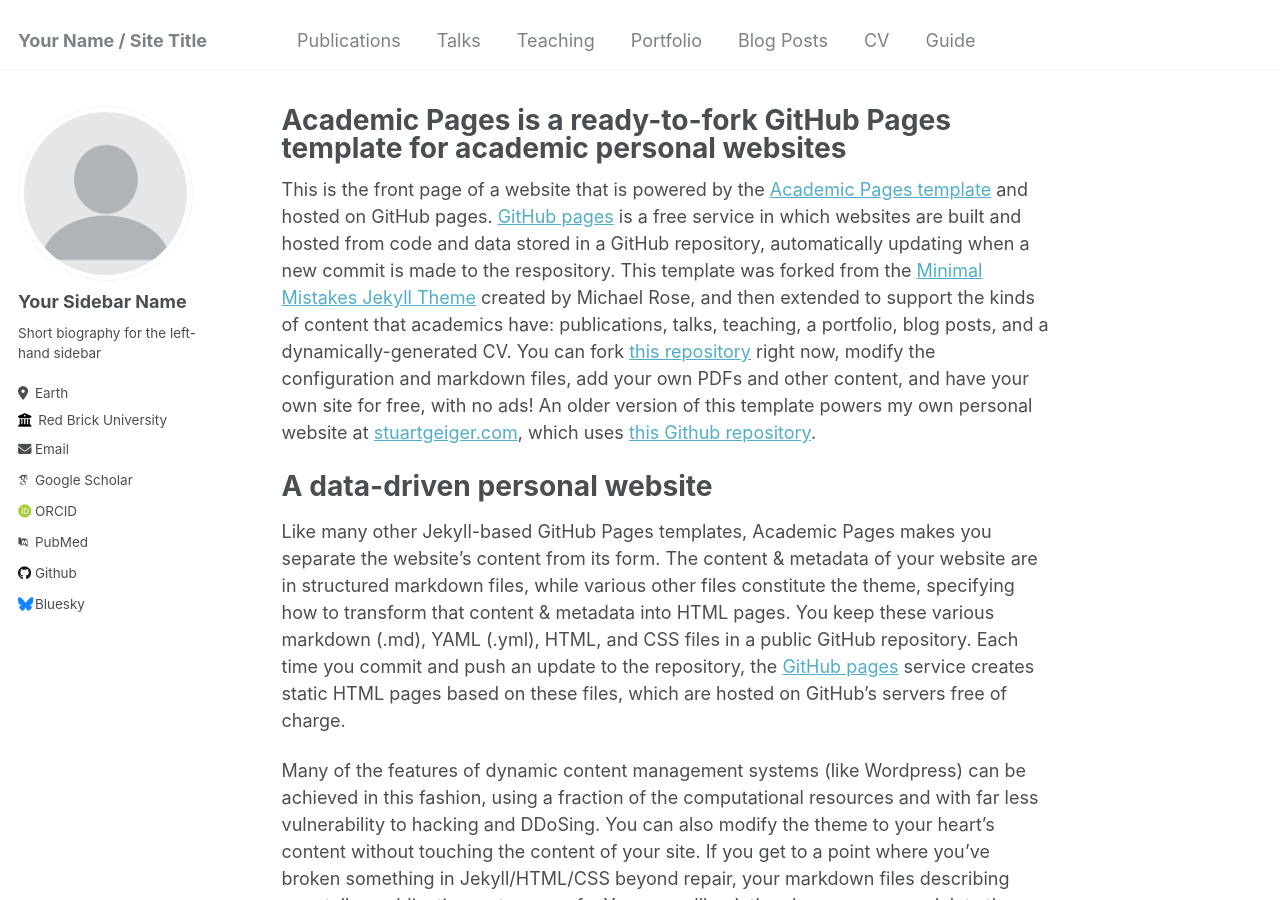
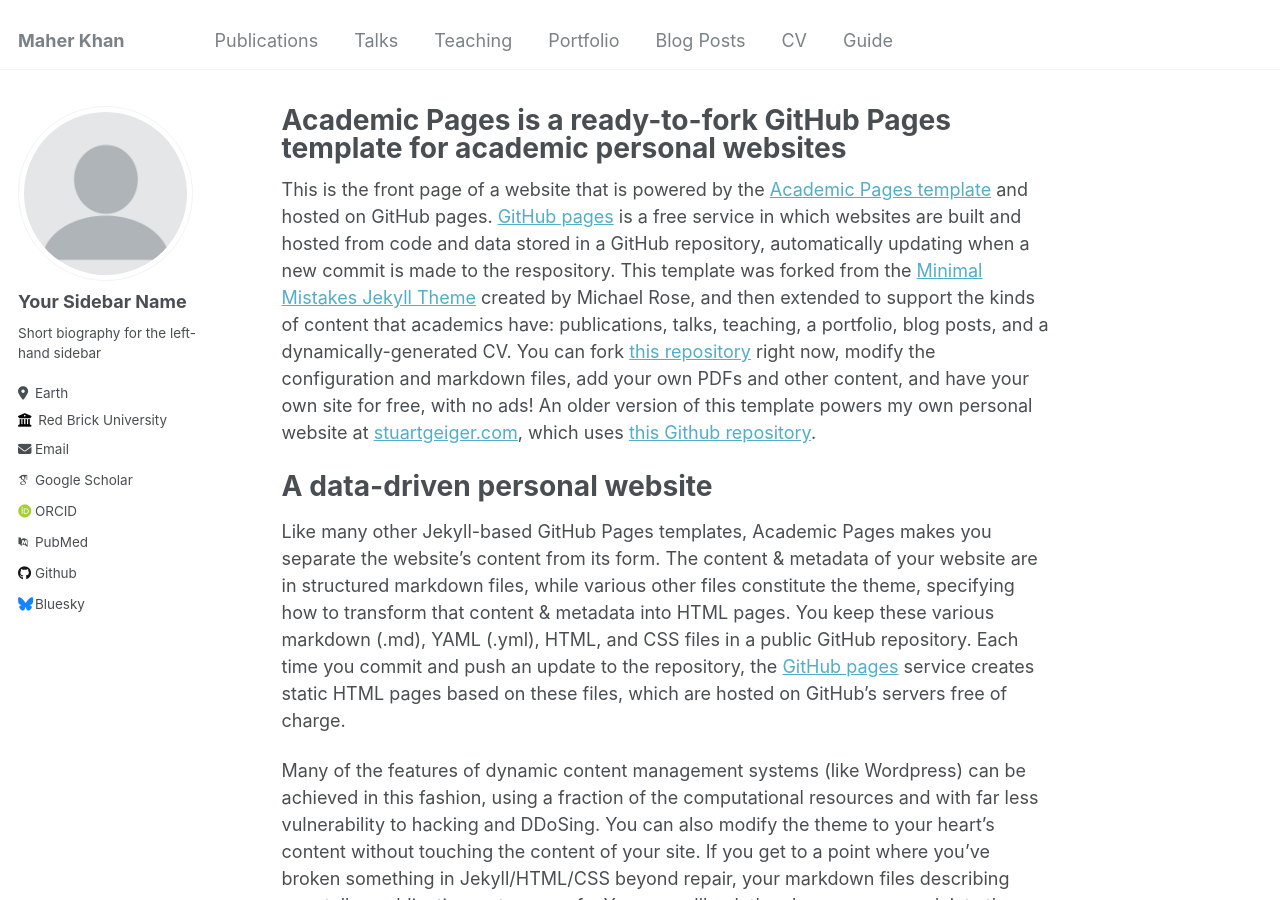
Before and after one commit to maher460/maher460.github.io, a Jekyll site: the page built from _pages/about.md, in a window 1280 px wide and 900 px high. Built offline with Jekyll 4.4.1, drawn with Linux system fonts in a browser that asks for light colours; some web fonts are replaced.

Commit message:
Update _config.yml

```diff
--- a/_config.yml
+++ b/_config.yml
@@ -8,13 +8,13 @@
 
 # Basic Site Settings
 locale                   : "en-US"
-title                    : "Your Name / Site Title"
+title                    : "Maher Khan"
 title_separator          : "-"
 name                     : &name "Your Name"
 description              : &description "personal description"
-url                      : https://academicpages.github.io # the base hostname & protocol for your site e.g. "https://mmistakes.github.io"
+url                      : https://maher460.github.io # the base hostname & protocol for your site e.g. "https://mmistakes.github.io"
 baseurl                  : "" # the subpath of your site, e.g. "/blog"
-repository               : "academicpages/academicpages.github.io"
+repository               : "maher460/maher460.github.io"
 
 # Site Author - The following control what appear as part of the author content on the side bar.
 #               If a field is blank the icon and link will not appear, otherwise it will be shown.
```
